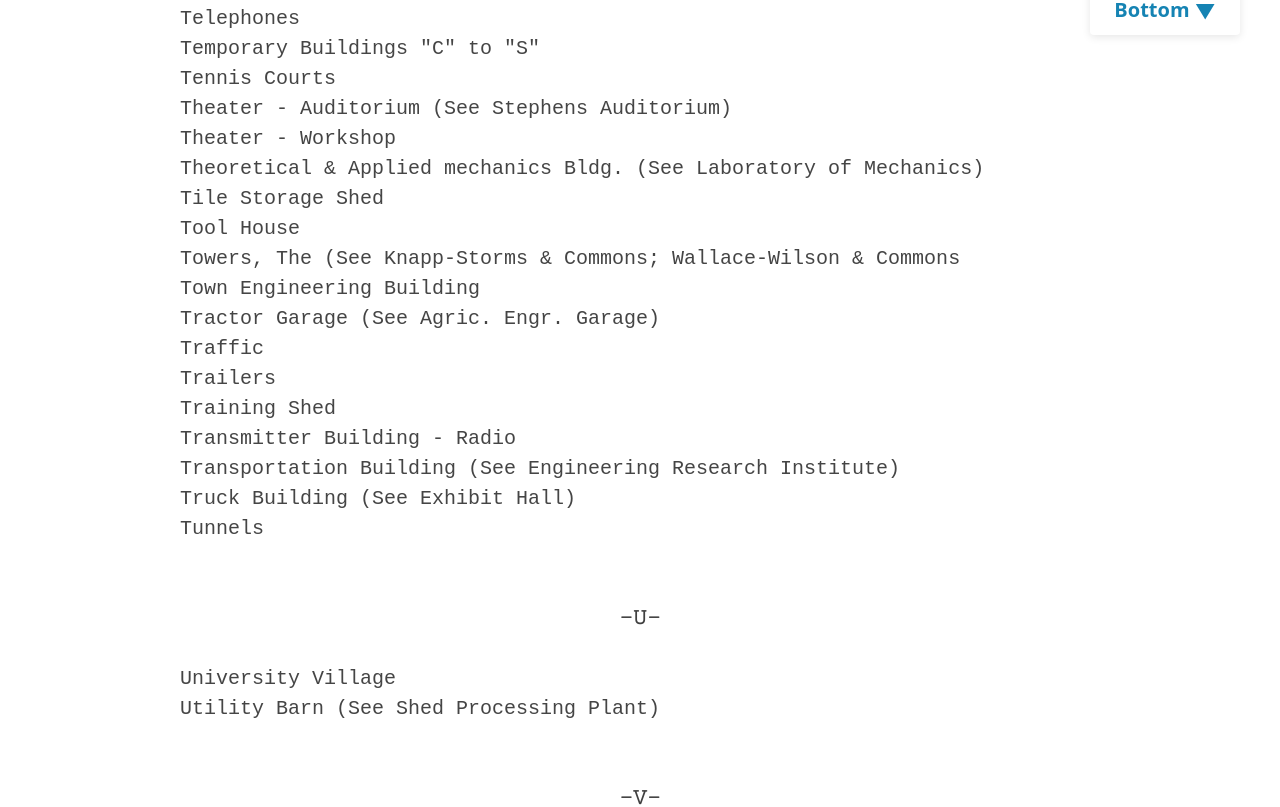
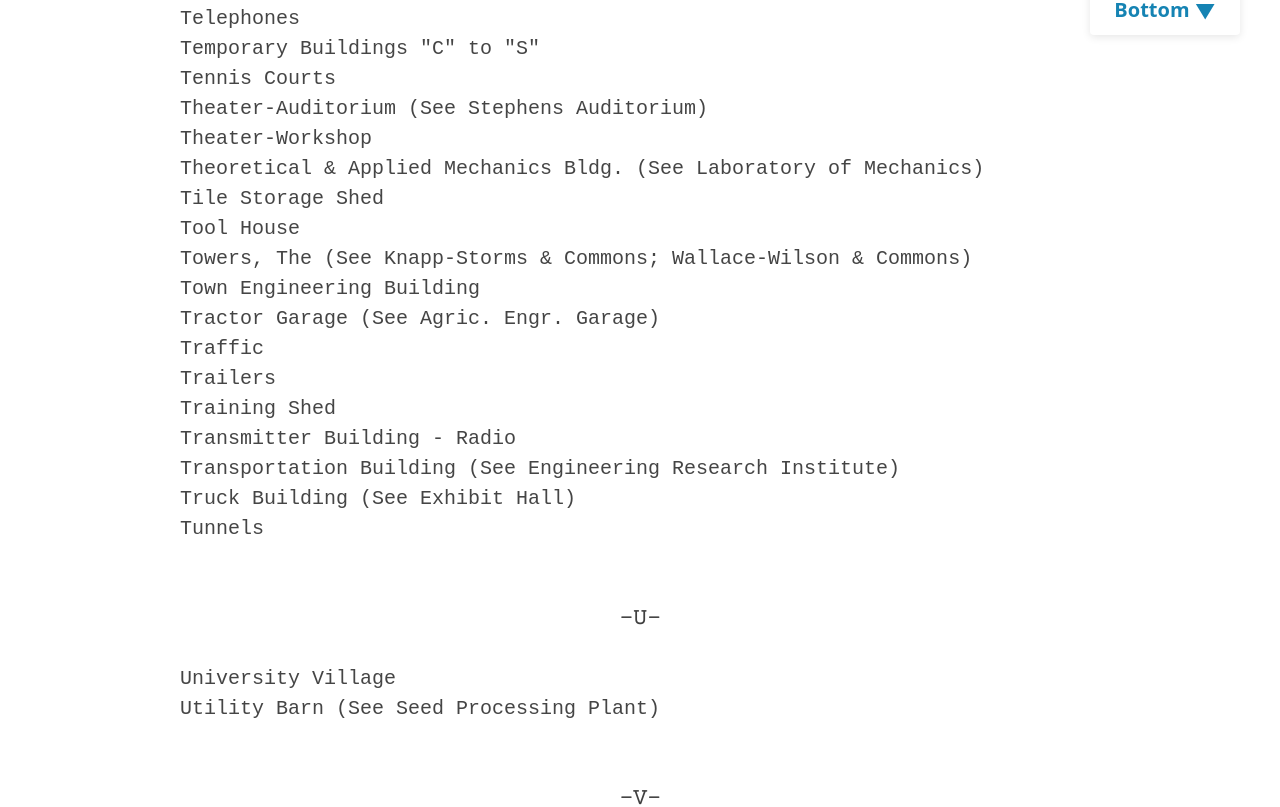
Before and after one commit to emanderson811/day-edition, a Jekyll site: the page built from _texts/1006day-index.md, in a window 1280 px wide and 1400 px high, scrolled down 21072 px. Shown: the part 163-970 px from the top of the window. Built offline with Jekyll 4.4.1, drawn with Linux system fonts in a browser that asks for light colours; some of the changed text lies outside the part shown.

Commit message:
Update 1006day-index.md

```diff
--- a/_texts/1006day-index.md
+++ b/_texts/1006day-index.md
@@ -205,7 +205,7 @@
   <li>Duplex</li>
   <li>Duplex "A" (See Child Development Building)</li>
   <li>Duplex "B" (See Nickell Fisher House)</li>
-  <li>Duplex "C" (See Andrews Richards House)</li>
+  <li>Duplex "C" (See Andrews-Richards House)</li>
 </ul>
 
 ## -E-
@@ -361,7 +361,7 @@
   <li>Home Management Duplex "C" (See Andrews-Richards House)</li>
   <li>Home Management Storage (See Beach House)</li>
   <li>Horse Barn - First</li>
-  <li>Horse Barn (See Landscape Architecture</li>
+  <li>Horse Barn (See Landscape Architecture)</li>
   <li>Horse Barn #2</li>
   <li>Horse Barn #3 (See Ruminant Nutrition Lab)</li>
   <li>Horse Barn & Machine Shed</li>
@@ -382,8 +382,8 @@
   <li>Hose House</li>
   <li>Hospital (See Boarding Cottage - West) (See Sanitary Building) (See Student Services Bldg.)</li>
   <li>Hospital Annex (See Quarantine Hospital)</li>
-  <li>Hub</li>
-  <li>The Hughes Hall (See Friley Hall)</li>
+  <li>Hub, The</li>
+  <li>Hughes Hall (See Friley Hall)</li>
   <li>Hydraulics Laboratory (See Laboratory of Mechanics)</li>
 </ul>
 
@@ -628,7 +628,7 @@
   <li>Ridgeway House</li>
   <li>Roads</li>
   <li>Roberts Hall</li>
-  <li>ross Hall</li>
+  <li>Ross Hall</li>
   <li>Ruminant Nutrition Laboratory</li>
 </ul>
 
@@ -705,12 +705,12 @@
   <li>Telephones</li>
   <li>Temporary Buildings "C" to "S"</li>
   <li>Tennis Courts</li>
-  <li>Theater - Auditorium (See Stephens Auditorium)</li>
-  <li>Theater - Workshop</li>
-  <li>Theoretical & Applied mechanics Bldg. (See Laboratory of Mechanics)</li>
+  <li>Theater-Auditorium (See Stephens Auditorium)</li>
+  <li>Theater-Workshop</li>
+  <li>Theoretical & Applied Mechanics Bldg. (See Laboratory of Mechanics)</li>
   <li>Tile Storage Shed</li>
   <li>Tool House</li>
-  <li>Towers, The (See Knapp-Storms & Commons; Wallace-Wilson & Commons</li>
+  <li>Towers, The (See Knapp-Storms & Commons; Wallace-Wilson & Commons)</li>
   <li>Town Engineering Building</li>
   <li>Tractor Garage (See Agric. Engr. Garage)</li>
   <li>Traffic</li>
@@ -726,7 +726,7 @@
 
 <ul class="list-unstyled">
   <li>University Village</li>
-  <li>Utility Barn (See Shed Processing Plant)</li>
+  <li>Utility Barn (See Seed Processing Plant)</li>
 </ul>
 
 ## -V-
@@ -775,7 +775,7 @@
   <li>Williams Field, Clyde</li>
   <li>Willow Hall (See Maple-Willow-Larch)</li>
   <li>Wilson Hall (See Wallace-Wilson & Commons)</li>
-  <li>WOI Radio - Television Building (See Communications Bldg.)</li>
+  <li>WOI Radio-Television Building (See Communications Bldg.)</li>
   <li>WOI Transmitting Station</li>
   <li>WOI - AM Transmitting Tower</li>
   <li>Women's Gymnasium (See Physical Education Building)</li>
```
Also changed, not shown: other parts of _texts/1006day-index.md (+11 -11 lines).
